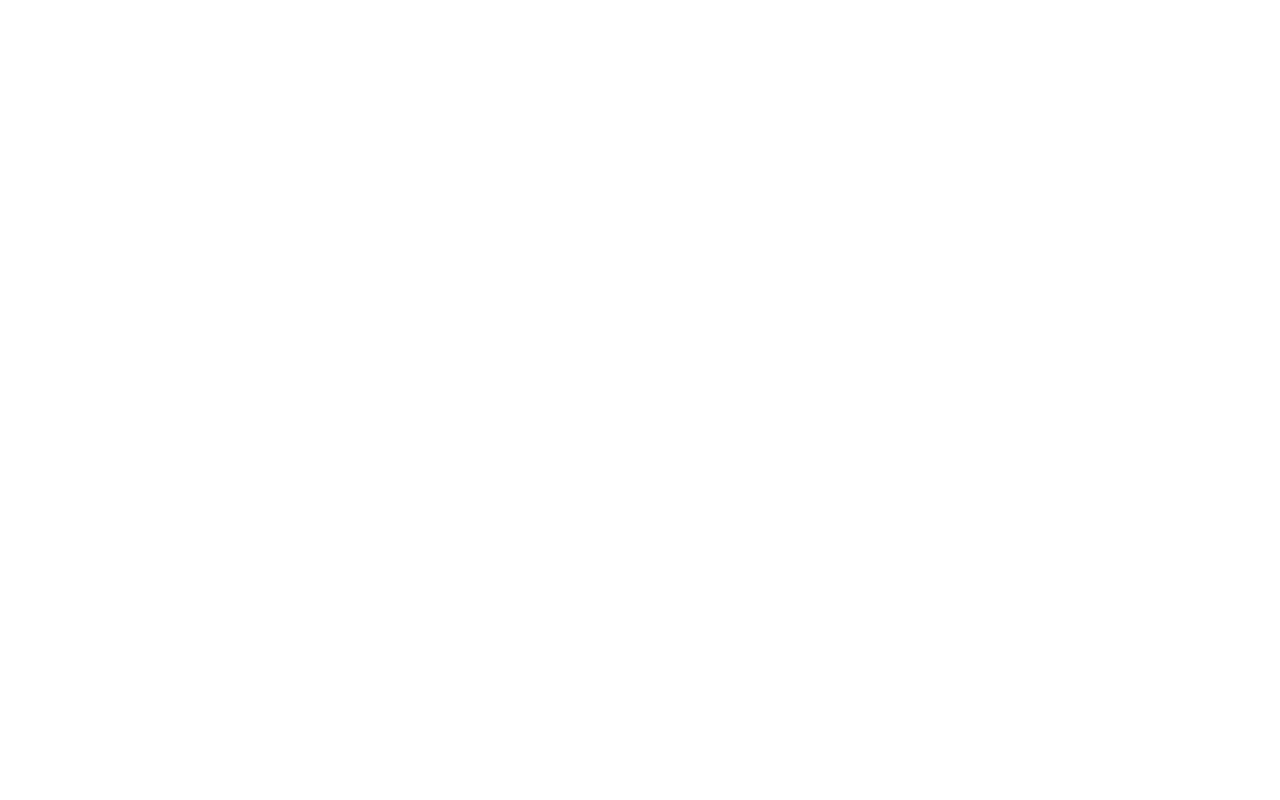
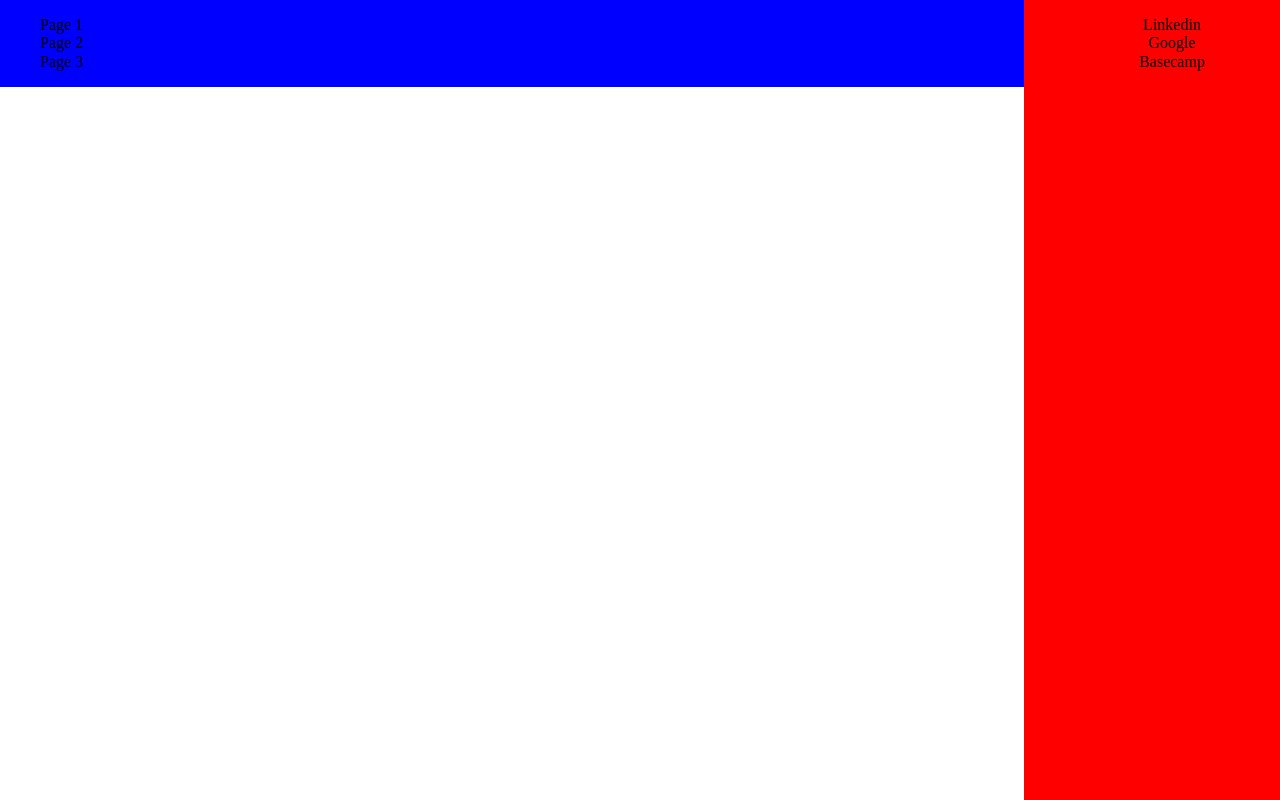
Before and after one commit to mgalvan4/lab6repo, a plain HTML site: page page2.html in a window 1280 px wide. Drawn offline with Linux system fonts and the light colour scheme.

Commit message:
setting up

```diff
--- a/css/style.css
+++ b/css/style.css
@@ -0,0 +1,33 @@
+ul li {
+  list-style-type: none;
+
+ }
+a  {
+ text-decoration: none;
+ color: black;
+ }
+body  {
+  max-width: 100%;
+  max-height: 100%;
+ }
+nav  {
+ display: block;
+ background-color: blue;
+ width: 80%;
+ float: left;
+ }
+aside  {
+ display: block;
+ background-color: red;
+ text-align: center;
+ height: 100%;
+ position: fixed;
+ right:0%;
+ width: 20%;
+ }
+#onpage  {
+
+ }
+#main-navbar  {
+
+ }
--- a/index.html
+++ b/index.html
@@ -3,8 +3,8 @@
   <head>
     <meta charset="utf-8">
     <title>My Centered Navigation</title>
+    <link rel="stylesheet" type="text/css" href="css/normalize.css">
     <link rel="stylesheet" href="css/style.css">
-    <link rel="stylesheet" type="text/css" href="css/normalize.css">
     <link rel="icon" href="http://web.iit.edu/sites/web/themes/iit_web/favicon.ico">
   </head>
   <body>
@@ -19,7 +19,7 @@
         </div>
       </nav>
     </header>
-    <div id="sidebar">
+    <aside id="sidebar">
       <div id="sidebar-container">
         <ul>
           <li><a href="https://www.linkedin.com/">Linkedin</a></li>
@@ -27,6 +27,6 @@
           <li><a href="https://basecamp.com/">Basecamp</a></li>
         </ul>
       </div>
-    </div>
+    </aside>
   </body>
 </html>
--- a/page2.html
+++ b/page2.html
@@ -0,0 +1,32 @@
+<!doctype html>
+<html lang="en">
+  <head>
+    <meta charset="utf-8">
+    <title>My Centered Navigation</title>
+    <link rel="stylesheet" type="text/css" href="css/normalize.css">
+    <link rel="stylesheet" href="css/style.css">
+    <link rel="icon" href="http://web.iit.edu/sites/web/themes/iit_web/favicon.ico">
+  </head>
+  <body>
+    <header>
+      <nav id="main-navbar">
+        <div id="navbar-container">
+          <ul>
+            <li><a href="index.html">Page 1</a></li>
+            <li id="onpage"><a href="#">Page 2</a></li>
+            <li><a href="page3.html">Page 3</a></li>
+          </ul>
+        </div>
+      </nav>
+    </header>
+    <aside id="sidebar">
+      <div id="sidebar-container">
+        <ul>
+          <li><a href="https://www.linkedin.com/">Linkedin</a></li>
+          <li><a href="https://www.google.com/">Google</a></li>
+          <li><a href="https://basecamp.com/">Basecamp</a></li>
+        </ul>
+      </div>
+    </aside>
+  </body>
+</html>
```
Also changed, not shown: page3.html (+32 -0 lines).
